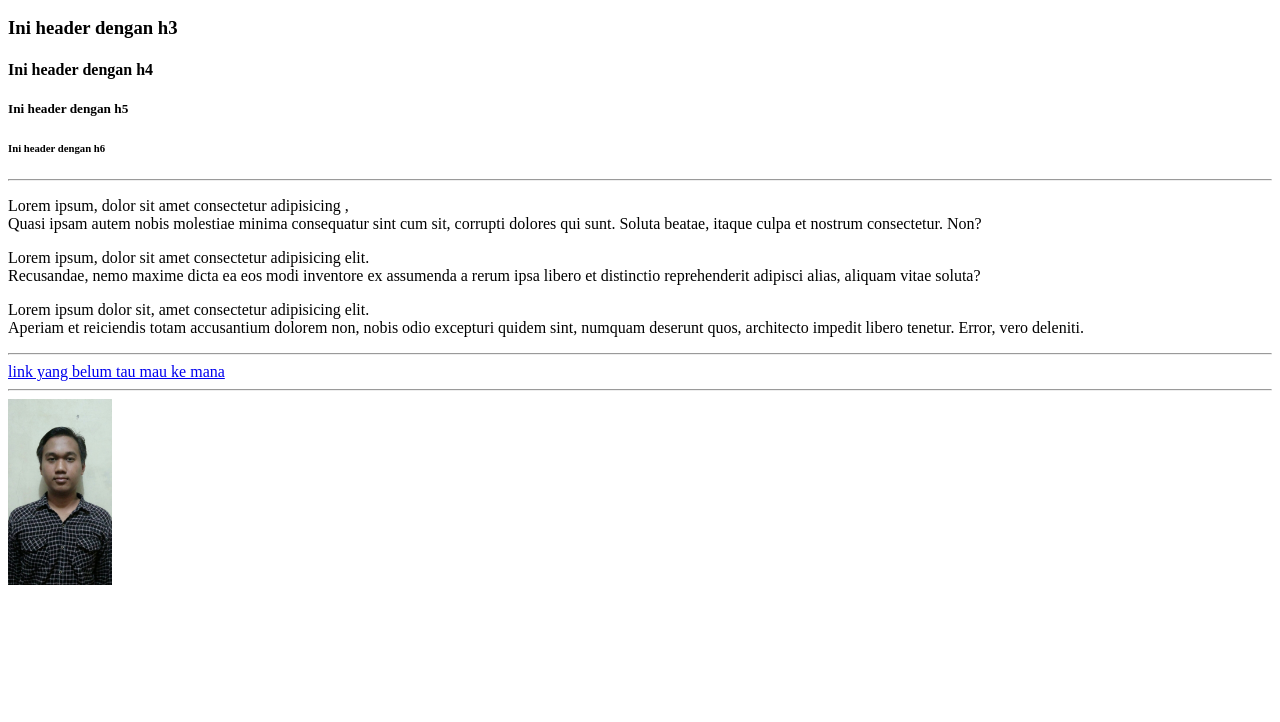
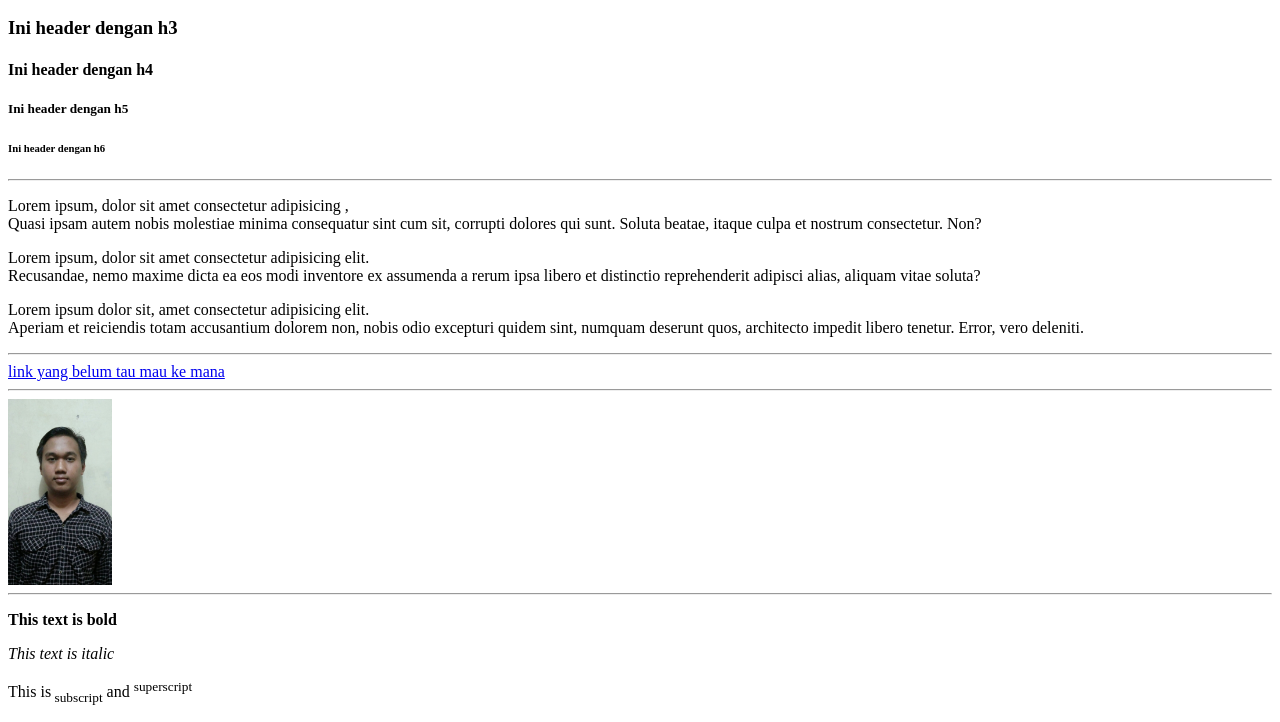
Before and after one commit to Bayuirawan-git/pemrograman-web1, a plain HTML site: page index.html in a window 1280 px wide. Shown: the part 96-818 px from the top of the page. Drawn offline with Linux system fonts and the light colour scheme.

Commit message:
menambahkan contoh format text

```diff
--- a/index.html
+++ b/index.html
@@ -17,5 +17,10 @@
         <a href="#">link yang belum tau mau ke mana</a>
         <hr>
         <img src="asset/me.jpg" alt="me.jpg" width="104">
+        <hr>
+        <p><b>This text is bold</b></p>
+        <p><i>This text is italic</i></p>
+        <p>This is<sub> subscript</sub> and <sup>superscript</sup></p>
+
     </body>
 </html>
```
